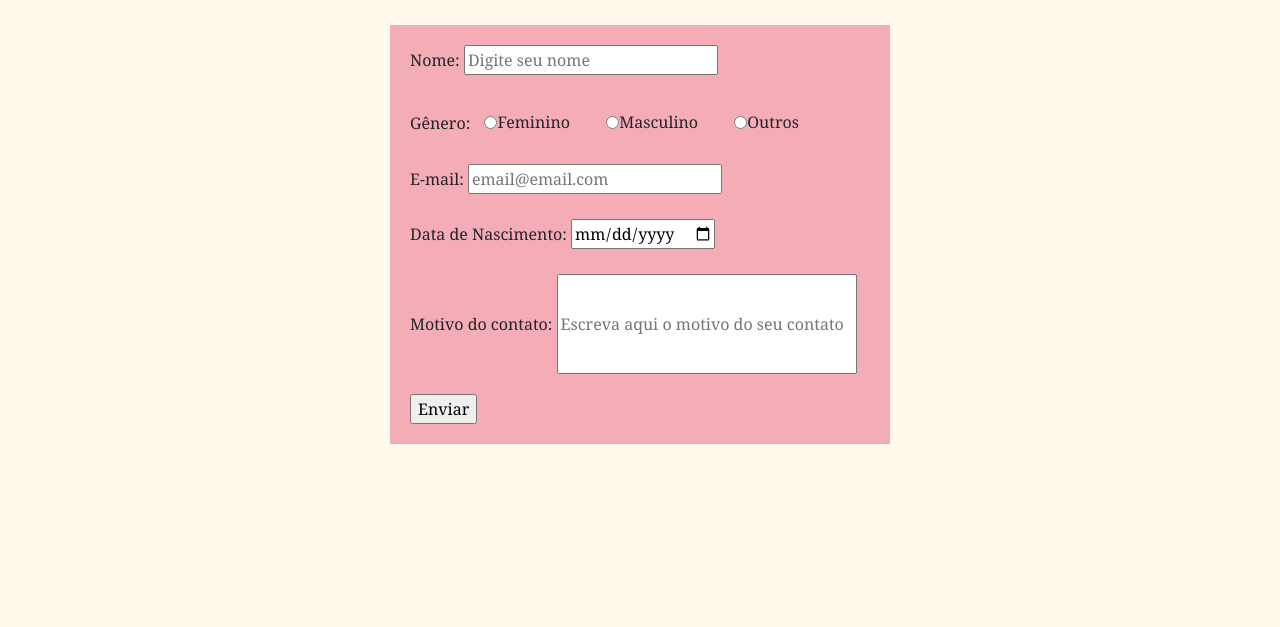
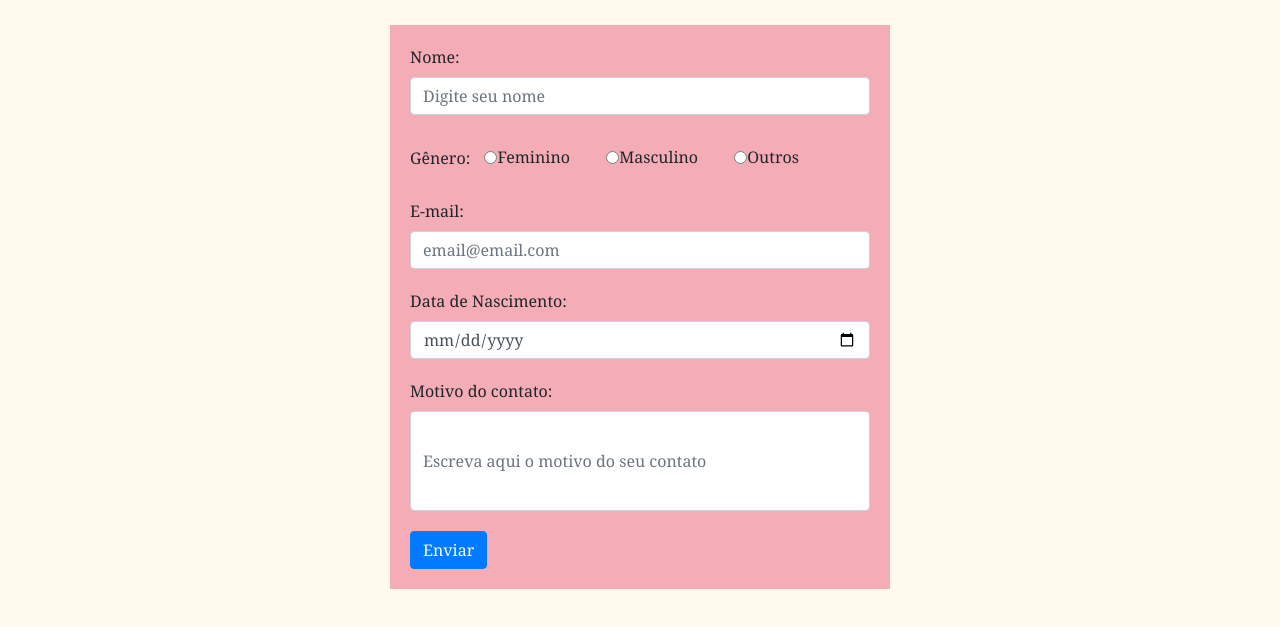
Before and after one commit to clauprudente/N2-Site, a plain HTML site: page contato.html in a window 1280 px wide. Shown: the part 159-786 px from the top of the page. Drawn offline with nearby package versions, Linux system fonts and the light colour scheme.

Commit message:
Alterações: Formulário Contato e limpamos o CSS

```diff
--- a/contato.html
+++ b/contato.html
@@ -3,18 +3,26 @@
 
 <head>
   <title>Contato</title>
-    <link rel="stylesheet" href="https://stackpath.bootstrapcdn.com/bootstrap/4.3.1/css/bootstrap.min.css" integrity="sha384-ggOyR0iXCbMQv3Xipma34MD+dH/1fQ784/j6cY/iJTQUOhcWr7x9JvoRxT2MZw1T" crossorigin="anonymous">
-    <script src="https://stackpath.bootstrapcdn.com/bootstrap/4.3.1/js/bootstrap.min.js" integrity="sha384-JjSmVgyd0p3pXB1rRibZUAYoIIy6OrQ6VrjIEaFf/nJGzIxFDsf4x0xIM+B07jRM" crossorigin="anonymous"></script>
-        <script src="https://code.jquery.com/jquery-3.3.1.slim.min.js" integrity="sha384-q8i/X+965DzO0rT7abK41JStQIAqVgRVzpbzo5smXKp4YfRvH+8abtTE1Pi6jizo" crossorigin="anonymous"></script>
-        <script src="https://cdnjs.cloudflare.com/ajax/libs/popper.js/1.14.7/umd/popper.min.js" integrity="sha384-UO2eT0CpHqdSJQ6hJty5KVphtPhzWj9WO1clHTMGa3JDZwrnQq4sF86dIHNDz0W1" crossorigin="anonymous"></script>
-    <link rel="stylesheet" href="css/estilo.css" type="text/css"/>
+  <link rel="stylesheet" href="https://stackpath.bootstrapcdn.com/bootstrap/4.3.1/css/bootstrap.min.css"
+    integrity="sha384-ggOyR0iXCbMQv3Xipma34MD+dH/1fQ784/j6cY/iJTQUOhcWr7x9JvoRxT2MZw1T" crossorigin="anonymous">
+  <script src="https://stackpath.bootstrapcdn.com/bootstrap/4.3.1/js/bootstrap.min.js"
+    integrity="sha384-JjSmVgyd0p3pXB1rRibZUAYoIIy6OrQ6VrjIEaFf/nJGzIxFDsf4x0xIM+B07jRM"
+    crossorigin="anonymous"></script>
+  <script src="https://code.jquery.com/jquery-3.3.1.slim.min.js"
+    integrity="sha384-q8i/X+965DzO0rT7abK41JStQIAqVgRVzpbzo5smXKp4YfRvH+8abtTE1Pi6jizo"
+    crossorigin="anonymous"></script>
+  <script src="https://cdnjs.cloudflare.com/ajax/libs/popper.js/1.14.7/umd/popper.min.js"
+    integrity="sha384-UO2eT0CpHqdSJQ6hJty5KVphtPhzWj9WO1clHTMGa3JDZwrnQq4sF86dIHNDz0W1"
+    crossorigin="anonymous"></script>
+  <link rel="stylesheet" href="css/estilo.css" type="text/css" />
 </head>
 
 <body>
   <div id="content">
     <nav class="navbar navbar-expand-lg navbar-light bg-light">
       <a class="navbar-brand" href="#">{ mariana e cláudia }</a>
-                <button class="navbar-toggler" type="button" data-toggle="collapse" data-target="#navbarNavAltMarkup" aria-controls="navbarNavAltMarkup" aria-expanded="false" aria-label="Toggle navigation">
+      <button class="navbar-toggler" type="button" data-toggle="collapse" data-target="#navbarNavAltMarkup"
+        aria-controls="navbarNavAltMarkup" aria-expanded="false" aria-label="Toggle navigation">
         <span class="navbar-toggler-icon"></span>
       </button>
       <div class="collapse navbar-collapse" id="navbarNavAltMarkup">
@@ -26,15 +34,14 @@
         </div>
       </div>
     </nav>
-    <section class="test2">
+    <section class="section-contato">
       <h1>Contato</h1>
       <div class="test">
         <form id="contato">
           <div class="form-group">
-
             <div>
               <label for="nome">Nome:</label>
-            <input type="text" name="nome" id="nome" placeholder="Digite seu nome"/>
+              <input type="text" class="form-control" name="nome" id="nome" placeholder="Digite seu nome" />
             </div>
             <div>
               <label for="inlineRadioOptions"> Gênero:</label>
@@ -53,18 +60,21 @@
             </div>
             <div>
               <label for="email"> E-mail:</label>
-            <input type="email" name="email" id="email" placeholder="email@email.com"/>
+              <input type="email" name="email" id="email" class="form-control" aria-describedby="emailHelp"
+                placeholder="email@email.com" />
             </div>
             <div>
               <label for="dataNasc">Data de Nascimento:</label>
-            <input type="date" name="dataNasc" id="dataNasc"/>
+              <input type="date" name="dataNasc" id="dataNasc" class="form-control" />
             </div>
             <div>
               <label for="contato2">Motivo do contato:</label>
-            <input type="text" size="500" name="contato" id="contato2" placeholder="Escreva aqui o motivo do seu contato"/>
+              <input type="text" size="600" name="contato" id="contato2"
+                placeholder="Escreva aqui o motivo do seu contato" class="form-control" />
             </div>
             <div>
-            <input type="button" value="Enviar" name="botao" onclick="alert('Enviado =) \n\nEntraremos em contato!')">
+              <button type="button" name="botao" class="btn btn-primary id=" botaoContato"
+                onclick="alert('Enviado =) \n\nEntraremos em contato!')">Enviar</button>
             </div>
           </div>
         </form>
--- a/css/estilo.css
+++ b/css/estilo.css
@@ -4,41 +4,12 @@
         padding: 0;
         background-color: #fffaeb;
     }
-.test2 {
-    width: 100%;
-    margin: 0 auto;
-}
-.test {
-    width: 80%;
-    margin: 0 auto;
-}
 
-
-/*#menu  {
-
-    background-color: #247BA0;
-    padding: 20px 0;
-}
-
-    #menu ul {
-        list-style-type: none;
-        display: flex;
-        justify-content: space-evenly;
-
-
+    h1 {
+        text-align: center;
     }
 
-    #menu li {
-
-    }
-
-    #menu a {
-
-        text-transform: uppercase;
-        text-decoration: none;
-        background-color: #247BA0;
-        color: #fff
-    }*/
+    /* Coisas relacionadas ao Menu */
 
     td {
         border-width: 1px;
@@ -53,17 +24,16 @@
         border-spacing: 0px;
     }
 
-    [name="contato"]{
-        height: 100px;
-        width: 300px;
+    .bg-light {
+        background-color: #f4acb7 !important;
+        margin-bottom: 50px;
     }
 
-    tr {
-        background-color: #ffe5d9;
-    }
+    /* Coisas relacionadas a Página Contato */
 
-    td {
-        padding: 8px;
+    [name="contato"] {
+        height: 100px;
+        width: 460px;
     }
 
     #contato div {
@@ -76,24 +46,14 @@
         text-decoration: none;
         outline: 0;
         border-style: solid;
-
     }
 
-    #contato{
+    #contato {
         background-color: #f4acb7;
         width: 500px;
         margin: 0 auto;
     }
 
-    h1 {
-        text-align: center;
-    }
-
-    .bg-light {
-        background-color: #f4acb7 !important;
-        margin-bottom: 50px;
-    }
-
     .form-group {
         margin-top: 30px;
     }
```
Also changed, not shown: home.html (+14 -6 lines), projetos.html (+17 -6 lines), sobre.html (+20 -9 lines). Lines whose indentation alone changed are shown as unchanged.
